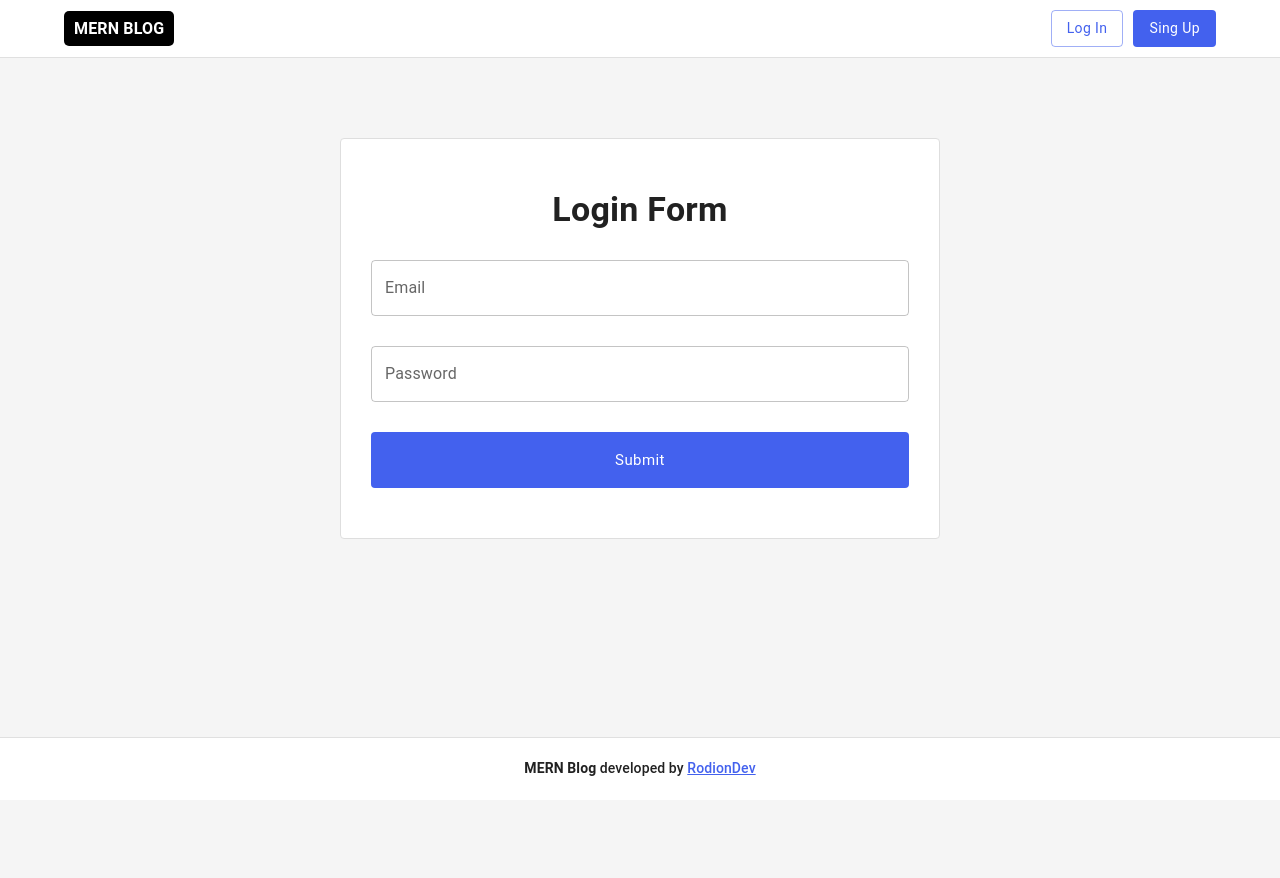
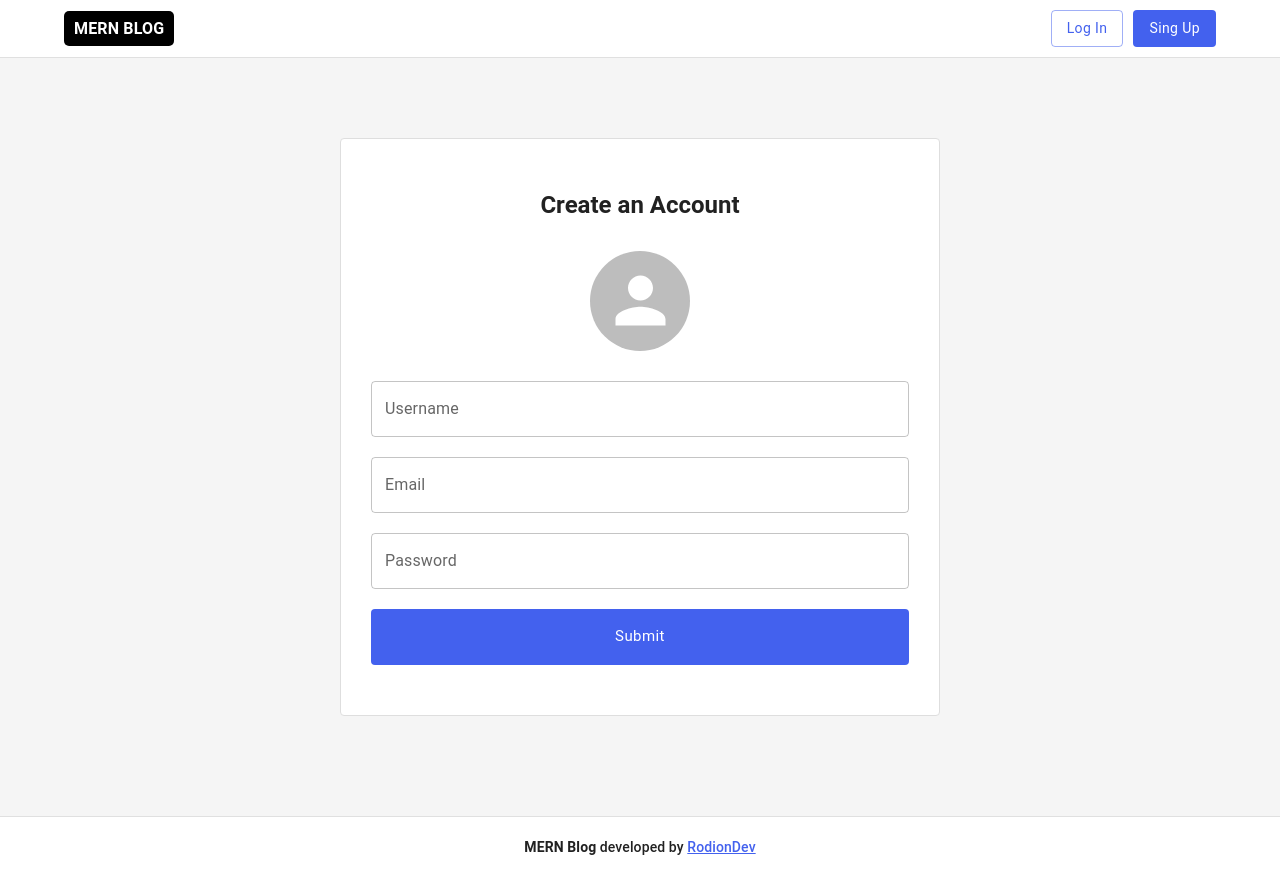
Before and after one commit to dev-rodion/mern-blog-frontend, a React (Create React App) app: page /login in a window 1280 px wide. Before the commit the page ends 800 px from the top, so only its background shows below. Built offline with nearby package versions, Linux system fonts and the light colour scheme.

Commit message:
create and style Registration page

```diff
--- a/src/App.js
+++ b/src/App.js
@@ -1,7 +1,7 @@
 import React from "react";
 import { Container } from "@mui/material";
 import { Footer, Header } from "./components/";
-import { FullPost, Home, Login } from "./pages";
+import { FullPost, Home, Login, Registration } from "./pages";
 import styles from "./App.module.scss";
 
 function App() {
@@ -11,7 +11,8 @@ function App() {
       <Container className={styles.content} maxWidth="lg">
         {/*<Home />*/}
         {/*<FullPost />*/}
-        <Login />
+        {/*<Login />*/}
+        <Registration />
       </Container>
       <Footer />
     </div>
--- /dev/null
+++ b/src/pages/Registration/Registration.module.scss
@@ -0,0 +1,28 @@
+.root {
+  width: 600px;
+  padding: 50px 30px;
+  border: 1px solid #dedede;
+  margin: 50px auto;
+}
+
+.field {
+  margin-bottom: 20px !important;
+}
+
+.title {
+  text-align: center !important;
+  font-weight: bold !important;
+  margin-bottom: 30px !important;
+}
+
+.avatar {
+  display: flex;
+  justify-content: center;
+  margin-bottom: 30px;
+}
+
+.button {
+  font-size: 18px;
+  //font-weight: 600;
+  height: 56px !important;
+}
--- /dev/null
+++ b/src/pages/Registration/index.jsx
@@ -0,0 +1,29 @@
+import React from "react";
+import { Avatar, Button, Paper, TextField, Typography } from "@mui/material";
+import styles from "./Registration.module.scss";
+
+const Registration = () => {
+  return (
+    <Paper className={styles.root}>
+      <Typography variant="h5" className={styles.title}>
+        Create an Account
+      </Typography>
+      <div className={styles.avatar}>
+        <Avatar sx={{ width: 100, height: 100 }} />
+      </div>
+      <TextField className={styles.field} label="Username" fullWidth />
+      <TextField className={styles.field} label="Email" fullWidth />
+      <TextField className={styles.field} label="Password" fullWidth />
+      <Button
+        className={styles.button}
+        size="large"
+        variant="contained"
+        fullWidth
+      >
+        Submit
+      </Button>
+    </Paper>
+  );
+};
+
+export default Registration;
--- a/src/pages/index.js
+++ b/src/pages/index.js
@@ -1,5 +1,6 @@
 import Home from "./Home";
 import FullPost from "./FullPost";
 import Login from "./Login";
+import Registration from "./Registration";
 
-export { Home, FullPost, Login };
+export { Home, FullPost, Login, Registration };
```
